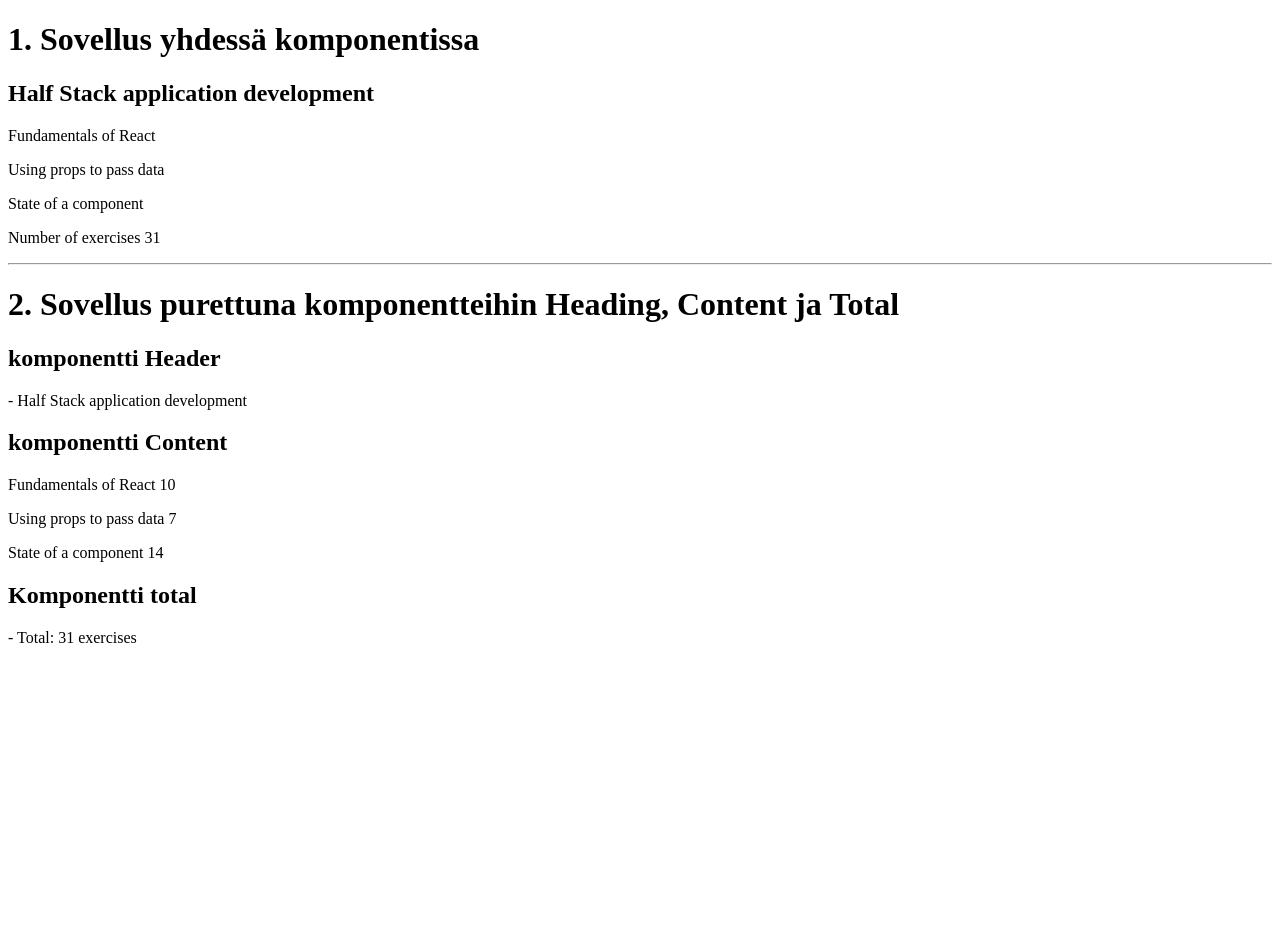
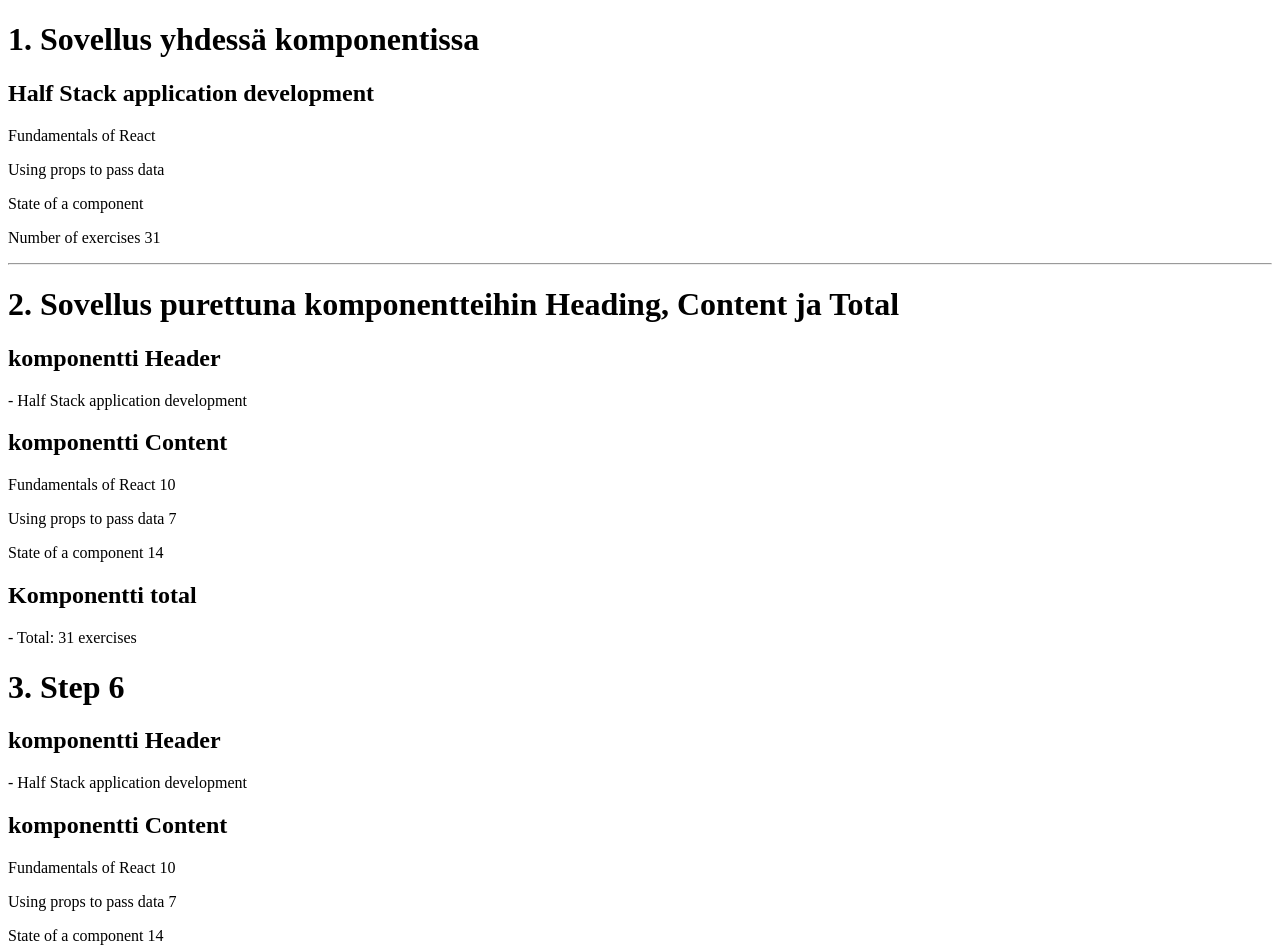
Before and after one commit to bean-123/01-kurssitiedot, a React (Vite) app: page / in a window 1280 px wide. Shown: the top 952 px of the page. Before the commit the page ends 800 px from the top, so only its background shows below. Built offline with nearby package versions, Linux system fonts and the light colour scheme.

Commit message:
Added Step6 to App

```diff
--- a/src/App.jsx
+++ b/src/App.jsx
@@ -45,13 +45,24 @@ const Content = (props) => {
   );
 };
 
+const Course = ({ course }) => {
+  return (
+    <div>
+      <Header course={course} />
+      <Content parts={course.parts} />
+      <Total parts={course.parts} />
+    </div>
+  );
+};
+
 const App = () => {
   const course = {
     name: "Half Stack application development",
+    id: 1,
     parts: [
-      { name: "Fundamentals of React", exercises: 10 },
-      { name: "Using props to pass data", exercises: 7 },
-      { name: "State of a component", exercises: 14 },
+      { name: "Fundamentals of React", exercises: 10, id: 1 },
+      { name: "Using props to pass data", exercises: 7, id: 2 },
+      { name: "State of a component", exercises: 14, id: 3 },
     ],
   };
   return (
@@ -73,6 +84,9 @@ const App = () => {
       <Header course={course} />
       <Content parts={course.parts} />
       <Total parts={course.parts} />
+
+      <h1>3. Step 6</h1>
+      <Course course={course} />
     </>
   );
 };
```
